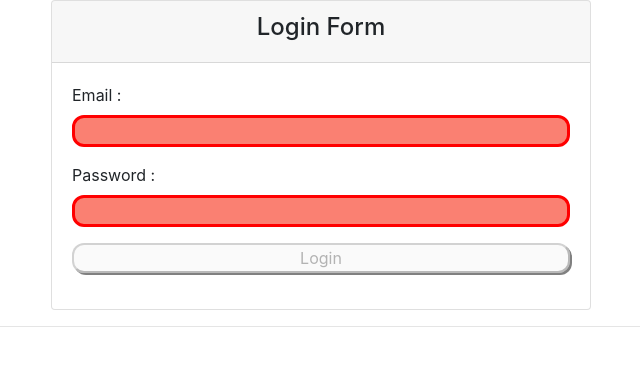
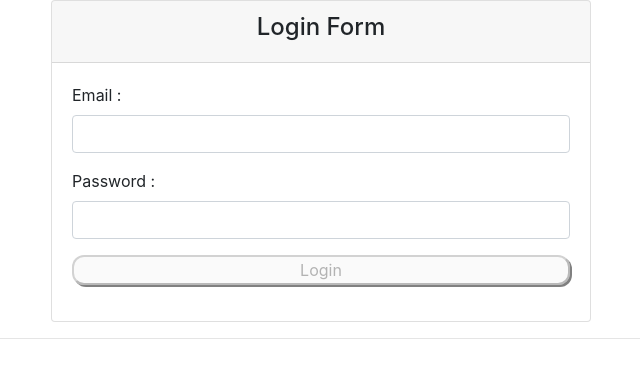
Before and after one commit to synergy2411/brillio-react-apr22, a React (Create React App) app in the folder first-app/: page / in a window 1280 px wide. Shown: the top 378 px of the page, without its empty margins (319-959 px from the left). Built offline with nearby package versions, Linux system fonts and the light colour scheme.

Commit message:
effective feedback

```diff
--- a/first-app/src/Components/Login/Login.tsx
+++ b/first-app/src/Components/Login/Login.tsx
@@ -17,13 +17,18 @@ const Login = () => {
     let passwordIsValidAndBlurred = !passwordIsValid && passwordInputBlur;
 
     let formIsValid = emailIsValid && emailIncludeAtSign && passwordIsValid;
-
-    let emailClasses =  emailIsValid ?
-                            `${classes['valid']}` :
-                            `${classes['invalid']}`;
-    let passwordClasses =  passwordIsValid ?
-                            `${classes['valid']}` :
-                            `${classes['invalid']}`;
+    let emailClasses = 'form-control';
+    let passwordClasses = 'form-control';
+    if(emailInputBlur){
+        emailClasses =  emailIsValid && emailIncludeAtSign?
+                                `${classes['valid']}` :
+                                `${classes['invalid']}`;
+    }
+    if(passwordInputBlur){
+        passwordClasses =  passwordIsValid ?
+                                `${classes['valid']}` :
+                                `${classes['invalid']}`;
+    }
 
     const nameChangeHandler : React.ChangeEventHandler<HTMLInputElement> = (event) => {
         setEnteredEmail(event.target.value);
```
